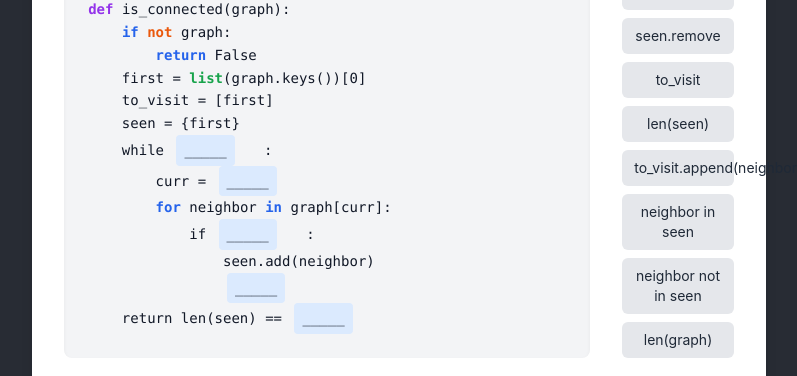
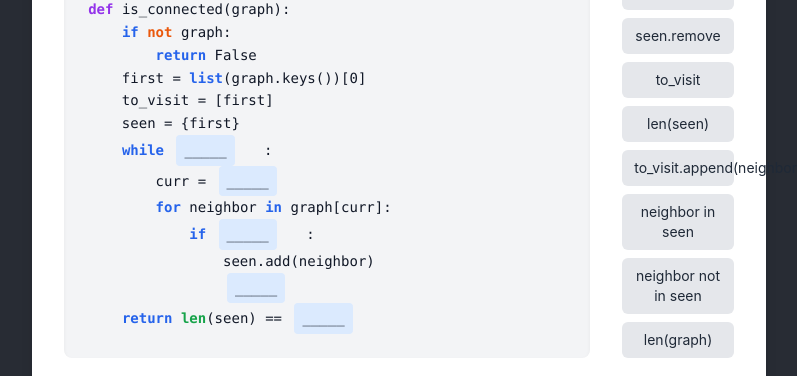
Before and after one commit to arunsudhir/arunsudhir.github.io, a React (Create React App) app in the folder codeguru/: page / in a window 1280 px wide. Shown: the part 308-684 px from the top of the page, without its empty margins (241-1038 px from the left). Built offline with nearby package versions, Linux system fonts and the light colour scheme.

Commit message:
add new keywords

```diff
--- a/codeguru/src/components/CodePractice.tsx
+++ b/codeguru/src/components/CodePractice.tsx
@@ -251,6 +251,10 @@ const PYTHON_KEYWORDS = {
   'while': 'text-blue-600 font-semibold',
   'return': 'text-blue-600 font-semibold',
   'in': 'text-blue-600 font-semibold',
+  'str': 'text-blue-600 font-semibold',
+  'int': 'text-blue-600 font-semibold',
+  'list': 'text-blue-600 font-semibold',
+  'bool': 'text-blue-600 font-semibold',
 
   // Function and class related
   'def': 'text-purple-600 font-semibold',
@@ -261,9 +265,6 @@ const PYTHON_KEYWORDS = {
   // Built-in functions and types
   'len': 'text-green-600 font-semibold',
   'range': 'text-green-600 font-semibold',
-  'str': 'text-green-600 font-semibold',
-  'int': 'text-green-600 font-semibold',
-  'list': 'text-green-600 font-semibold',
   'print': 'text-green-600 font-semibold',
 
   // Methods and data structures
@@ -373,7 +374,7 @@ const handleKeyDown = (e: React.KeyboardEvent<HTMLTextAreaElement>) => {
                 <div key={index} className="relative group leading-relaxed">
                   {parts.map((part, pIndex) => (
                     <React.Fragment key={pIndex}>
-                      {part}
+                      {highlightCode(part)}
                       {pIndex < parts.length - 1 && (
                         <span className="relative inline-flex items-center">
                           <span
```
